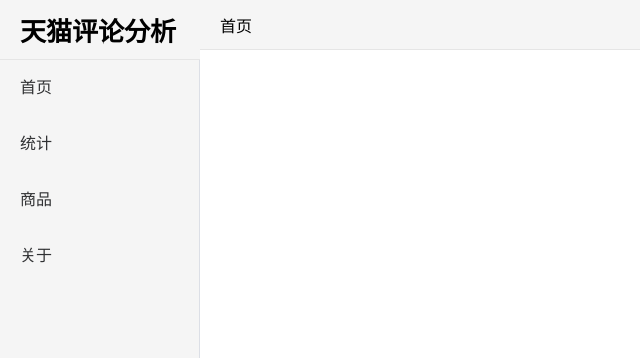
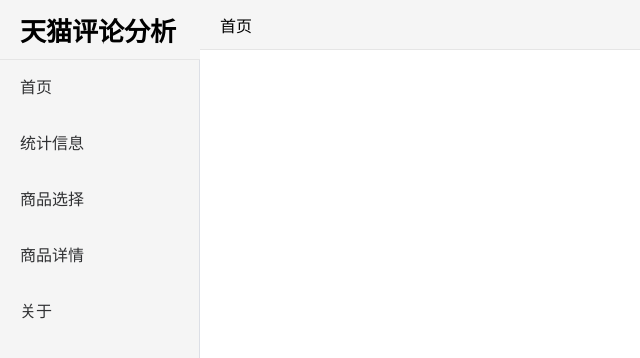
Before and after one commit to AsakiRain/rate-analysis-frontend, a Vue app: page /#/goods in a window 1280 px wide. Shown: the top 358 px of the page, without its empty margins (0-640 px from the left). Built offline with nearby package versions, Linux system fonts and the light colour scheme; the HTML template or start-up script is replaced by a standard one.

Commit message:
feat: chage routes

```diff
--- a/src/components/Menu.vue
+++ b/src/components/Menu.vue
@@ -1,8 +1,9 @@
 <template>
   <el-menu background-color="#f5f5f5" :router="true" id="menu">
     <el-menu-item index="/">首页</el-menu-item>
-    <el-menu-item index="/stat">统计</el-menu-item>
-    <el-menu-item index="/good">商品</el-menu-item>
+    <el-menu-item index="/stat">统计信息</el-menu-item>
+    <el-menu-item index="/goods">商品选择</el-menu-item>
+    <el-menu-item index="/detail">商品详情</el-menu-item>
     <el-menu-item index="/about">关于</el-menu-item>
   </el-menu>
 </template>
@@ -11,7 +12,7 @@
 #menu {
   flex-grow: 1;
 }
-.el-menu-item{
+.el-menu-item {
   font-size: 16px;
 }
 </style>
--- a/src/router/index.ts
+++ b/src/router/index.ts
@@ -1,7 +1,6 @@
 import { createRouter, createWebHistory, RouteRecordRaw } from 'vue-router';
 import pinia from '@/store';
 import useGlobalStore from '@/store/global';
-import { ElMessage } from 'element-plus';
 
 const routes: Array<RouteRecordRaw> = [
   {
@@ -20,36 +19,29 @@
         component: () => import('@/views/stat/index.vue')
       },
       {
-        path: '/good',
-        name: 'good',
-        component: () => import('@/views/good/index.vue'),
+        path: '/goods',
+        name: 'goods',
+        component: () => import('@/views/goods/index.vue')
+      },
+      {
+        path: '/detail',
+        name: 'detail',
+        component: () => import('@/views/detail/index.vue'),
         children: [
           {
-            path: '/good',
-            name: 'board',
-            component: () => import('@/views/good/components/Board.vue')
+            path: '/detail/list',
+            name: 'list',
+            component: () => import('@/views/detail/components/List.vue')
           },
           {
-            path: '/good/detail',
-            name: 'detail',
-            component: () => import('@/views/good/components/Detail.vue'),
-            children: [
-              {
-                path: '/good/detail/list',
-                name: 'list',
-                component: () => import('@/views/good/components/List.vue')
-              },
-              {
-                path: '/good/detail/cloud',
-                name: 'cloud',
-                component: () => import('@/views/good/components/Cloud.vue')
-              },
-              {
-                path: '/good/detail/emo',
-                name: 'emo',
-                component: () => import('@/views/good/components/Emo.vue')
-              }
-            ]
+            path: '/detail/cloud',
+            name: 'cloud',
+            component: () => import('@/views/detail/components/Cloud.vue')
+          },
+          {
+            path: '/detail/emo',
+            name: 'emo',
+            component: () => import('@/views/detail/components/Emo.vue')
           }
         ]
       },
--- /dev/null
+++ b/src/views/detail/index.vue
@@ -0,0 +1,44 @@
+<template>
+  <el-header>
+    <el-page-header :icon="ArrowLeft" @back="goBack">
+    <template #title>
+      <span class="subTitle">返回</span>
+    </template>
+      <template #content>
+        <span>
+          <el-menu :router="true" mode="horizontal" :ellipsis="false">
+            <el-menu-item index="/detail/list">评论查看</el-menu-item>
+            <el-menu-item index="/detail/cloud">词云统计</el-menu-item>
+            <el-menu-item index="/detail/emo">情感分析</el-menu-item>
+          </el-menu>
+        </span>
+      </template>
+    </el-page-header>
+  </el-header>
+  <router-view />
+</template>
+<script setup lang="ts">
+import { ArrowLeft } from '@element-plus/icons-vue';
+import { useRouter } from 'vue-router';
+const router = useRouter();
+
+const goBack = () => {
+  router.back();
+};
+</script>
+<style scoped>
+.el-header {
+  display: flex;
+  align-items: center;
+  height: 50px;
+  background-color: #f5f5f5;
+  border-bottom: 1px solid #e5e5e5;
+}
+.subTitle {
+  line-height: 50px;
+}
+.el-menu {
+  height: 50px;
+  background-color: #f5f5f5;
+}
+</style>
--- a/src/views/good/components/Detail.vue
+++ /dev/null
@@ -1,4 +0,0 @@
-<template>
-  <h1>DETAIL</h1>
-  <router-view />
-</template>
--- a/src/views/layout.vue
+++ b/src/views/layout.vue
@@ -25,6 +25,7 @@
   display: flex;
   flex-direction: column;
   width: 200px;
+  overflow: hidden;
 }
 .el-main {
   padding: 0;
```
Also changed, not shown: src/components/Board.vue (renamed from src/views/good/components/Board.vue), src/views/detail/components/Cloud.vue (renamed from src/views/good/components/Cloud.vue), src/views/detail/components/Emo.vue (renamed from src/views/good/components/Emo.vue), src/views/detail/components/List.vue (renamed from src/views/good/components/List.vue), src/views/goods/index.vue (renamed from src/views/good/index.vue).
